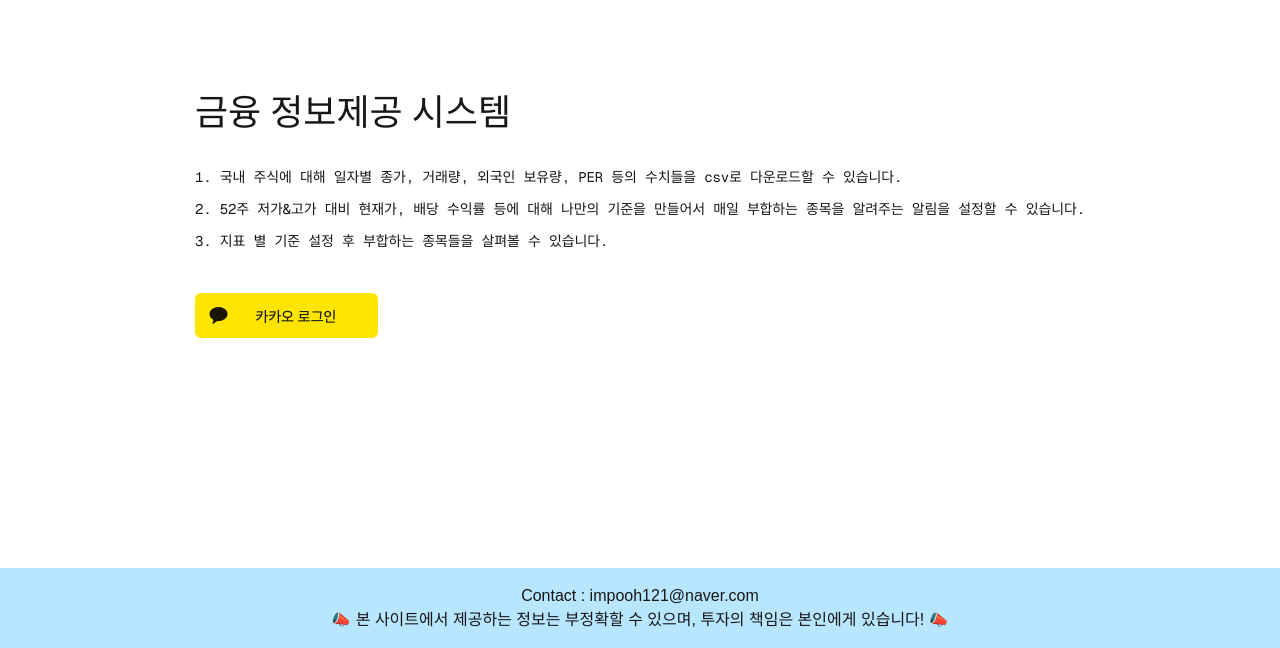
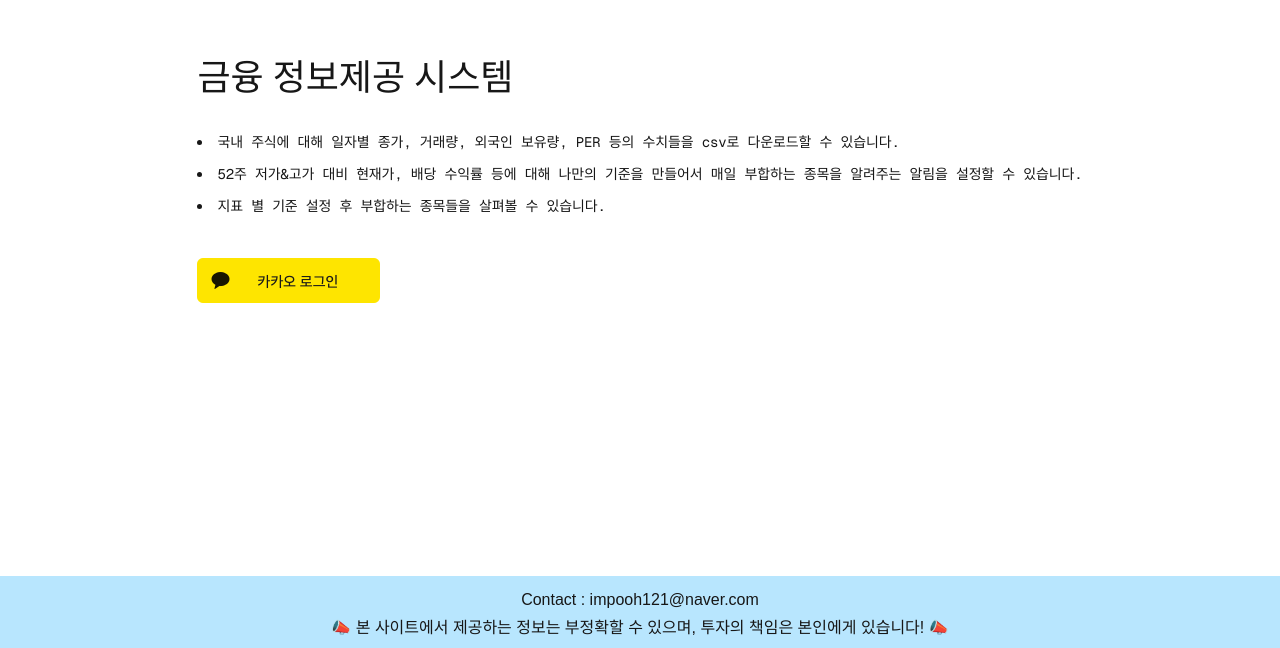
Before and after one commit to johnpooh121/FinanceApp-next, a Next.js app: page /login in a window 1280 px wide. Shown: the part 152-800 px from the top of the page. Built offline with nearby package versions, Linux system fonts and the light colour scheme; no server answers.

Commit message:
feat : 여백 조절, 메인 페이지 생성

```diff
--- a/src/app/layout.tsx
+++ b/src/app/layout.tsx
@@ -26,10 +26,10 @@ export default function RootLayout({
   return (
     <html lang="en">
       <body
-        className={`${geistSans.variable} ${geistMono.variable} antialiased h-screen grid grid-rows-10`}
+        className={`${geistSans.variable} ${geistMono.variable} antialiased flex flex-col min-h-screen`}
       >
-        <div className="row-start-1 row-end-10">{children}</div>
-        <div className="row-start-10 row-end-11">
+        <div className="flex-col">{children}</div>
+        <div className="sticky top-[100vh]">
           <Footer />
         </div>
       </body>
--- a/src/app/login/page.tsx
+++ b/src/app/login/page.tsx
@@ -5,10 +5,10 @@ import Link from "next/link";
 export default function Login() {
   return (
     <>
-      <div className="grid grid-rows-3 items-center justify-items-center min-h-[80vh] align-middle font-[family-name:var(--font-geist-sans)]">
+      <div className="grid grid-rows-3 items-center justify-items-center min-h-[80vh] align-middle font-[family-name:var(--font-geist-sans)] m-3 max-h-[80vh]">
         <main className="flex flex-col gap-[32px] row-start-2 items-center sm:items-start">
           <h1 className="text-4xl">금융 정보제공 시스템</h1>
-          <ol className="list-inside list-decimal text-sm/6 text-center sm:text-left font-[family-name:var(--font-geist-mono)]">
+          <ol className="list-inside list-disc text-sm/6 text-center sm:text-left font-[family-name:var(--font-geist-mono)]">
             <li className="mb-2 tracking-[-.01em]">
               국내 주식에 대해 일자별 종가, 거래량, 외국인 보유량, PER 등의
               수치들을 csv로 다운로드할 수 있습니다.
--- a/src/app/page.tsx
+++ b/src/app/page.tsx
@@ -13,11 +13,23 @@ export default function Home() {
   }, []);
 
   return (
-    <div className="grid grid-rows-10 font-[family-name:var(--font-geist-sans)] h-full">
-      <header className="row-start-1 row-end-2 bg-amber-400 text-4xl">
-        금융 정보제공 시스템
-      </header>
-      <main className=" bg-sky-700 "></main>
+    <div className="grid grid-rows-3 items-center justify-items-center max-h-[80vh] align-middle font-[family-name:var(--font-geist-sans)] m-3">
+      <main className="flex flex-col gap-[32px] row-start-2 items-center sm:items-start">
+        <h1 className="text-4xl">금융 정보제공 시스템</h1>
+        <ul className="list-inside list-none text-sm/6 text-center sm:text-left font-[family-name:var(--font-geist-mono)]">
+          <a href="/download" className="w-full">
+            <li className="mb-2 tracking-[-.01em] border-2 border-double rounded-lg hover:bg-green-50 focus:bg-green-50 active:bg-green-50  p-5">
+              주식 데이터 다운로드(KOSPI / KOSDAQ) 바로가기{"\t"}
+            </li>
+          </a>
+
+          <a href="/mypage" className="w-full">
+            <li className="mb-2 tracking-[-.01em] border-2 border-double rounded-lg hover:bg-green-50 focus:bg-green-50 active:bg-green-50  p-5">
+              알림 설정 바로가기{"\t"}
+            </li>
+          </a>
+        </ul>
+      </main>
     </div>
   );
 }
--- a/src/components/footer.tsx
+++ b/src/components/footer.tsx
@@ -1,7 +1,7 @@
 export default function Footer() {
   return (
-    <footer className="min-w-full h-full bg-sky-200 text-center flex flex-col justify-center">
-      <div>Contact : impooh121@naver.com</div>
+    <footer className="min-w-full h-full bg-sky-200 text-center flex flex-col justify-center p-2">
+      <div className="p-1">Contact : impooh121@naver.com</div>
       <div>
         📣 본 사이트에서 제공하는 정보는 부정확할 수 있으며, 투자의 책임은
         본인에게 있습니다! 📣{" "}
```
